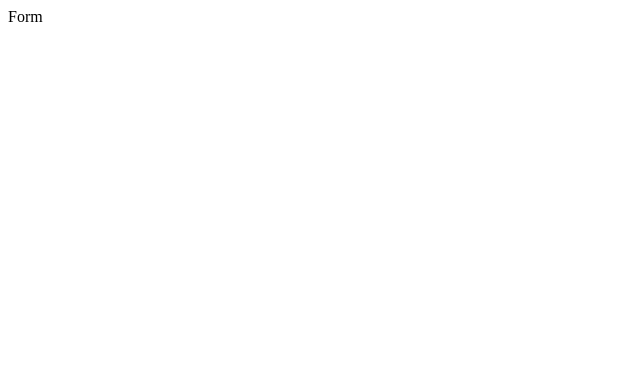
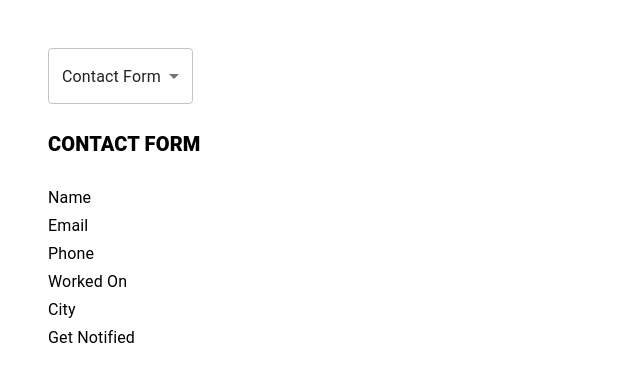
Before and after one commit to UdayGodaba/Config-driven-form, a React (Vite) app: page / in a window 1280 px wide. Shown: the top 382 px of the page, without its empty margins (0-640 px from the left). Built offline with nearby package versions, Linux system fonts and the light colour scheme.

Commit message:
formConfig structure fix and basic form selection done

```diff
--- a/src/App.jsx
+++ b/src/App.jsx
@@ -1,12 +1,37 @@
 import "./App.css";
 import Form from "./components/Form";
-import { studentForm, feedbackForm, contactForm } from "./utils/formConfig";
+import { forms } from "./utils/formConfig";
+
+import { useState } from "react";
+import Select from "@mui/material/Select";
+import MenuItem from "@mui/material/MenuItem";
+import Grid from "@mui/material/Grid";
+import Typography from "@mui/material/Typography";
 
 function App() {
+  const [formType, setFormType] = useState("Contact Form");
+  const handleChange = (e) => setFormType(e.target.value);
+
   return (
-    <>
-      <Form formConfig={contactForm} />
-    </>
+    <Grid container spacing={3} sx={{ padding: 5 }}>
+      <Grid item xs={12}>
+        <Select value={formType} onChange={handleChange}>
+          {Object.keys(forms).map((formKey, idx) => (
+            <MenuItem value={formKey} key={idx}>
+              {formKey}
+            </MenuItem>
+          ))}
+        </Select>
+      </Grid>
+      <Grid item xs={12}>
+        <Typography variant="h6" fontWeight={900}>
+          {formType.toUpperCase()}
+        </Typography>
+      </Grid>
+      <Grid item xs={12}>
+        <Form formConfig={forms[formType]} />
+      </Grid>
+    </Grid>
   );
 }
 
--- a/src/components/Form.jsx
+++ b/src/components/Form.jsx
@@ -1,7 +1,20 @@
 /* eslint-disable react/prop-types */
+import Grid from "@mui/material/Grid";
+import Typography from "@mui/material/Typography";
+
 const Form = ({ formConfig }) => {
   console.log(formConfig);
-  return <div>Form</div>;
+  return (
+    <from>
+      <Grid container>
+        {formConfig.map((element, idx) => (
+          <Grid item xs={12} key={idx}>
+            <Typography variant="subtitle1">{element.label}</Typography>
+          </Grid>
+        ))}
+      </Grid>
+    </from>
+  );
 };
 
 export default Form;
--- a/src/utils/formConfig.js
+++ b/src/utils/formConfig.js
@@ -1,4 +1,5 @@
-export const contactForm = [
+export const forms = {
+  "Contact Form": [
     {
       type: "textField",
       label: "Name",
@@ -31,19 +32,21 @@ export const contactForm = [
     {
       type: "checkBox",
       label: "Worked On",
+      options: { defaultValue: "Frontend" },
       values: ["Frontend", "Backend", "Devops", "AI/ML"],
       validations: { required: true },
     },
     {
       type: "select",
       label: "City",
+      options: { defaultValue: "Hyderabad" },
       values: ["Hyderabad", "Banglore", "Mumbai", "Other"],
       validations: { required: true },
     },
-  { type: "switch", label: "Get Notified", validations: { requried: true } },
-];
+    { type: "switch", label: "Get Notified", validations: { required: true } },
+  ],
 
-export const feedbackForm = [
+  "Feedback Form": [
     {
       type: "textField",
       label: "Name",
@@ -74,9 +77,9 @@ export const feedbackForm = [
       options: { defaultValue: 4, maxRating: 5 },
       validation: { required: true },
     },
-];
+  ],
 
-export const studentForm = [
+  "Student Form": [
     {
       type: "textField",
       label: "Name",
@@ -114,6 +117,7 @@ export const studentForm = [
     {
       type: "radioButton",
       label: "Gender",
+      options: { defaultValue: "Male" },
       values: ["Male", "Female", "Don't want to specify"],
       validations: { required: true },
     },
@@ -125,6 +129,7 @@ export const studentForm = [
     {
       type: "select",
       label: "Branch",
+      options: { defaultValue: "CSE" },
       values: ["CSE", "EEE", "ECE", "MECH", "IT", "CIVIL"],
       validations: { required: true },
     },
@@ -133,9 +138,9 @@ export const studentForm = [
       label: "Agree to Terms and Conditions",
       validations: { requried: true },
     },
-];
+  ],
 
-export const loginForm = [
+  "Login Form": [
     {
       type: "textField",
       label: "Email",
@@ -160,9 +165,9 @@ export const loginForm = [
           /^(?=.*[a-z])(?=.*[A-Z])(?=.*\d)(?=.*[@$!%*?&])[A-Za-z\d@$!%*?&]{8,}$/,
       },
     },
-];
+  ],
 
-export const signUpForm = [
+  "SignUp Form": [
     {
       type: "textField",
       label: "Name",
@@ -193,4 +198,5 @@ export const signUpForm = [
           /^(?=.*[a-z])(?=.*[A-Z])(?=.*\d)(?=.*[@$!%*?&])[A-Za-z\d@$!%*?&]{8,}$/,
       },
     },
-];
+  ],
+};
```
Lines whose indentation alone changed are shown as unchanged.
